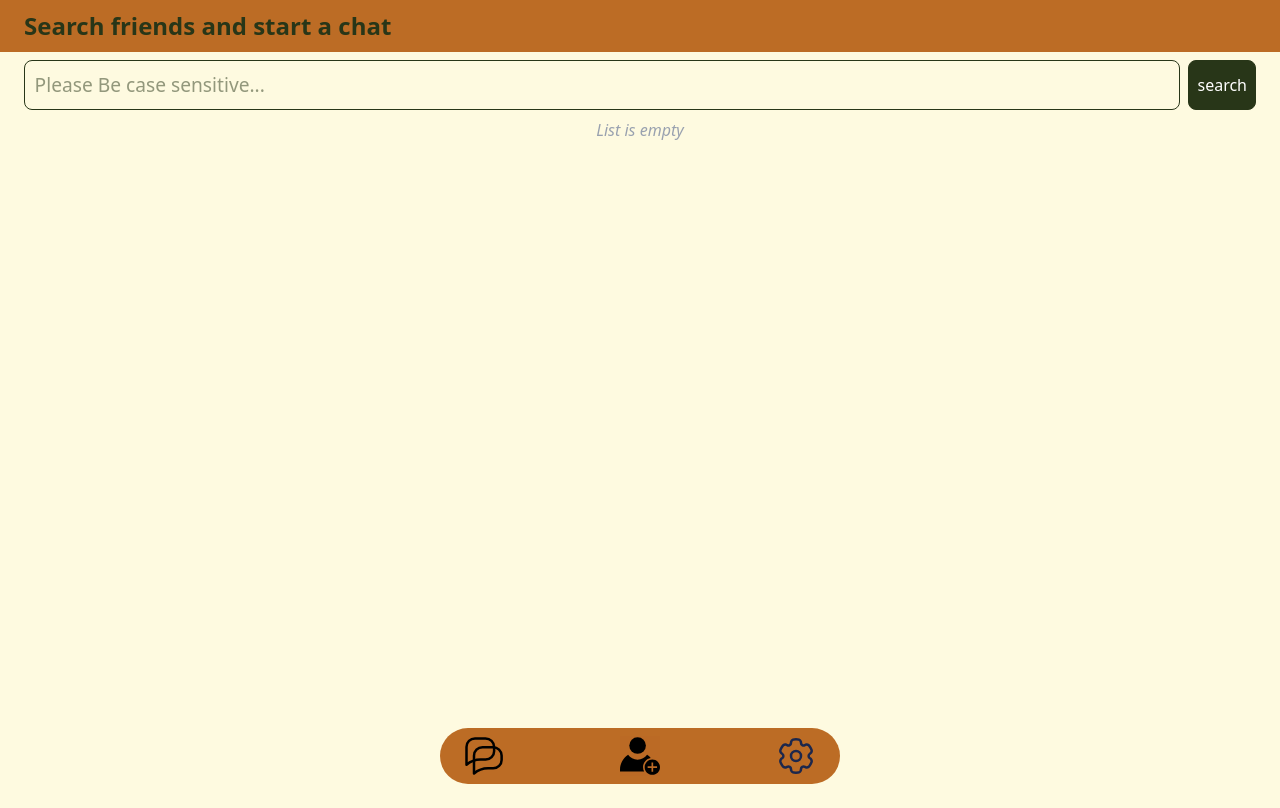
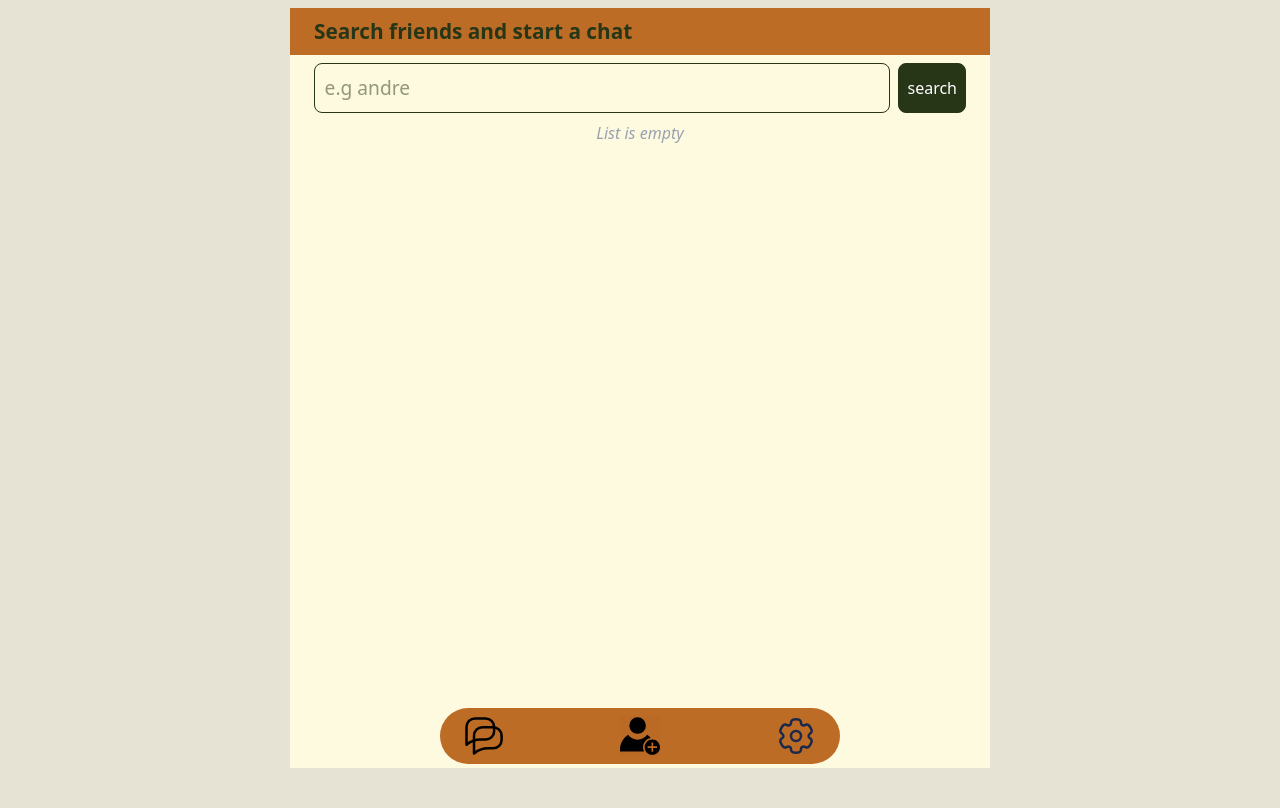
Before and after one commit to webdev-steve01/Chatty-frontend, a Next.js app: page /Chat/People in a window 1280 px wide. Built offline with nearby package versions, Linux system fonts and the light colour scheme; no server answers; the database is empty; sample sign-in values are in the browser's storage.

Commit message:
update: added small ui changes

```diff
--- a/app/(components)/ChatNavFooter.tsx
+++ b/app/(components)/ChatNavFooter.tsx
@@ -13,7 +13,7 @@ function ChatNavFooter() {
   const pathname = usePathname(); // Get current route
 
   return (
-    <div className="small_nav_container fixed bottom-0 w-full">
+    <div className="small_nav_container fixed left-0 right-0 bottom-[20px] w-full">
       <section className="flex  w-full  justify-between px-6 bg-[#BC6C25] py-2 small_nav">
         <Link
           href="/Chat"
--- a/app/Chat/People/PeopleBody.tsx
+++ b/app/Chat/People/PeopleBody.tsx
@@ -249,7 +249,7 @@ function PeopleBody() {
 
   return (
     <div>
-      <section className="text-[#283618] bg-[#BC6C25] text-[1.5em] font-semibold px-6 py-2">
+      <section className="text-[#283618] bg-[#BC6C25] text-[1.3em] font-semibold px-6 py-2">
         <p>Search friends and start a chat</p>
       </section>
       <section className="flex justify-center text-[#283618] py-2">
@@ -261,7 +261,7 @@ function PeopleBody() {
           <input
             type="text"
             className="m-auto w-full border-[#283618]"
-            placeholder="Please Be case sensitive..."
+            placeholder="e.g andre"
             value={person}
             onChange={handlePerson}
           />
--- a/app/Chat/layout.tsx
+++ b/app/Chat/layout.tsx
@@ -10,5 +10,9 @@ export default function RootLayout({
 }: Readonly<{
   children: React.ReactNode;
 }>) {
-  return <div className="h-[100vh]">{children}</div>;
+  return (
+    <div className="h-[95vh] max-w-[700px] mx-auto  my-2 bg-[#FEFAE0]">
+      {children}
+    </div>
+  );
 }
--- a/app/layout.tsx
+++ b/app/layout.tsx
@@ -27,7 +27,7 @@ export default function RootLayout({
   return (
     <html lang="en">
       <body
-        className={`${geistSans.variable} ${geistMono.variable} antialiased h-[100vh] bg-[#FEFAE0] `}
+        className={`${geistSans.variable} ${geistMono.variable} antialiased h-[100vh] bg-[#e6e3d5] `}
       >
         <UserProvider>
           <UserIdProvider>
```
